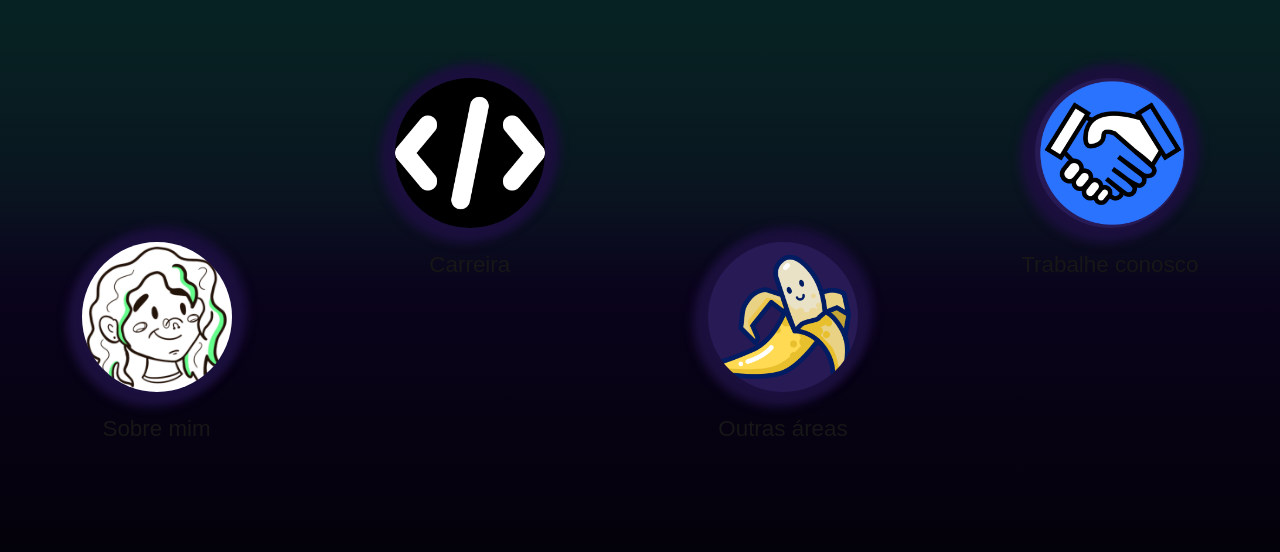
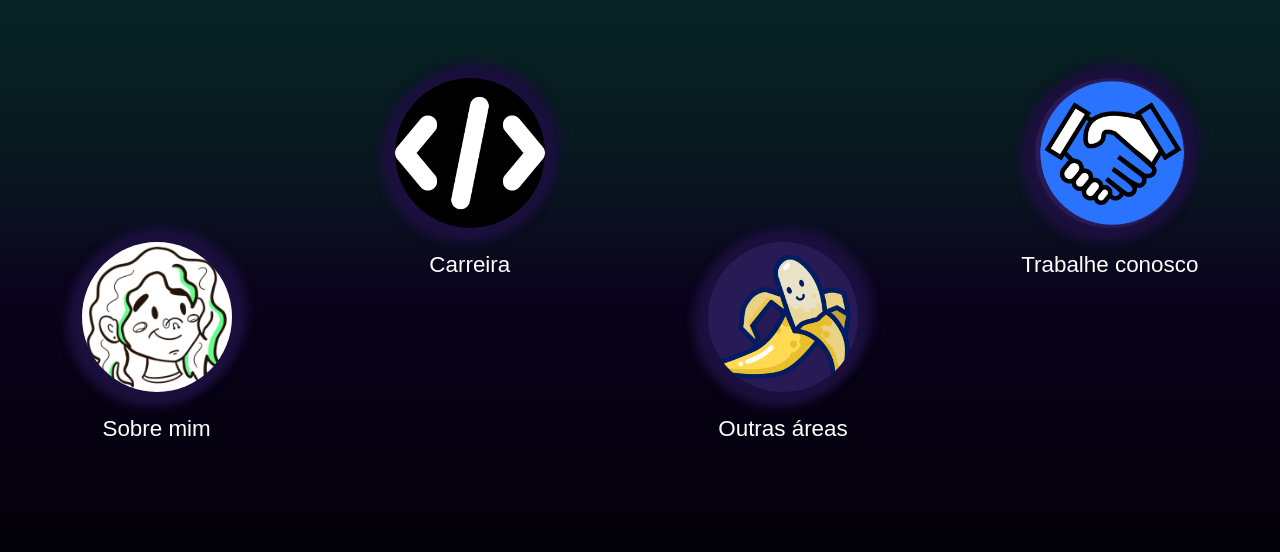
Before and after one commit to danidanimoraes/dani, a Next.js app: page / in a window 1280 px wide. Shown: the part 140-692 px from the top of the page. Built offline with nearby package versions, Linux system fonts and the light colour scheme; a web font is replaced by a local one.

Commit message:
Reduce motion and remove light mode

```diff
--- a/src/app/globals.css
+++ b/src/app/globals.css
@@ -1,12 +1,10 @@
 :root {
-  --background: #ffffff;
-  --foreground: #171717;
+  --foreground: white;
 }
 
 @media (prefers-color-scheme: dark) {
   :root {
-    --background: #0a0a0a;
-    --foreground: #ededed;
+    --foreground: white;
   }
 }
 
@@ -19,10 +17,6 @@ body {
 
 body {
   color: var(--foreground);
-  background: var(--background);
-  font-family: Arial, Helvetica, sans-serif;
-  -webkit-font-smoothing: antialiased;
-  -moz-osx-font-smoothing: grayscale;
 }
 
 * {
--- a/src/components/NavItem/NavItem.tsx
+++ b/src/components/NavItem/NavItem.tsx
@@ -5,7 +5,7 @@ import styles from "./styles.module.scss";
 import * as React from "react";
 import { Barriecito } from "next/font/google";
 import { NavBarSize } from "../NavBar/Navbar";
-import { motion } from "motion/react";
+import { motion, useReducedMotion } from "motion/react";
 
 type NavItemProps = {
   href: string;
@@ -32,6 +32,8 @@ export default function NavItem({
   setHoveredItem,
   children,
 }: React.PropsWithChildren<NavItemProps>) {
+  const prefersReducedMotion = useReducedMotion();
+
   return (
     <Link
       href={href}
@@ -44,7 +46,7 @@ export default function NavItem({
         <div className={`${styles.circle} ${size === "l" ? styles.l : ""}`}>
           {children}
         </div>
-        {hoveredItem === href ? (
+        {!prefersReducedMotion && hoveredItem === href ? (
           <motion.div
             className={`${styles.hoveredCircle} ${
               size === "l" ? styles.l : ""
--- a/src/components/NavItem/styles.module.scss
+++ b/src/components/NavItem/styles.module.scss
@@ -10,6 +10,12 @@
     height: 70px;
     border-radius: 50%;
     object-fit: cover;
+  }
+
+  @media (prefers-reduced-motion) {
+    &:hover {
+      box-shadow: -5px 5px 10px 10px #3e2f6e, 5px -5px 10px 10px #3e2f6e;
+    }
   }
 }
 
```
